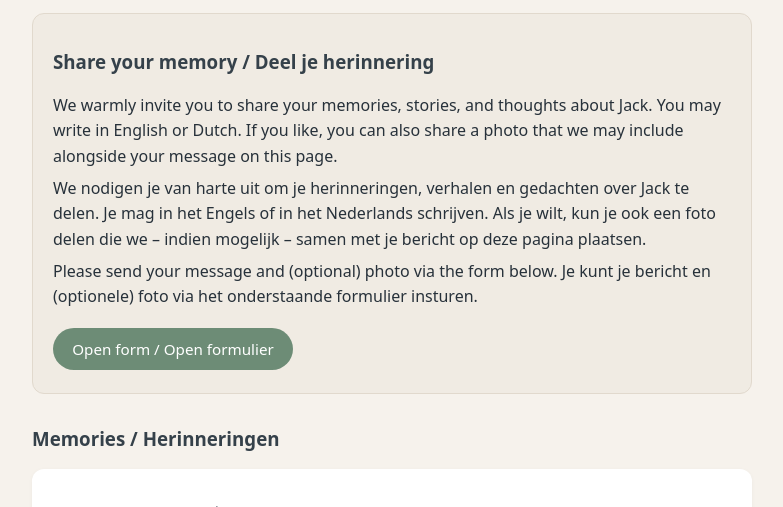
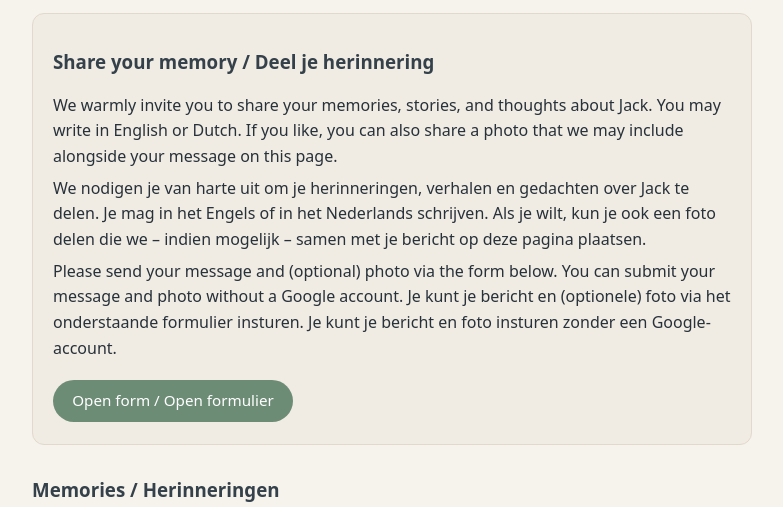
Before and after one commit to hpeberhard-git/bmdw-org-site, a Jekyll site: the page built from index.md, in a window 1280 px wide and 900 px high, scrolled down 473 px, cut to the strip 0-507 px from the top of the window. Shown: the whole strip, without its empty margins (248-1031 px from the left). Built offline with Jekyll 4.4.1, drawn with Linux system fonts in a browser that asks for light colours.

Commit message:
Add clarification about submitting messages and photos without a Google account

```diff
--- a/index.md
+++ b/index.md
@@ -44,7 +44,10 @@ permalink: /
 
   <p>
     Please send your message and (optional) photo via the form below.
+    You can submit your message and photo without a Google account.
+
     Je kunt je bericht en (optionele) foto via het onderstaande formulier insturen.
+    Je kunt je bericht en foto insturen zonder een Google-account.
   </p>
 
   <p>
```
